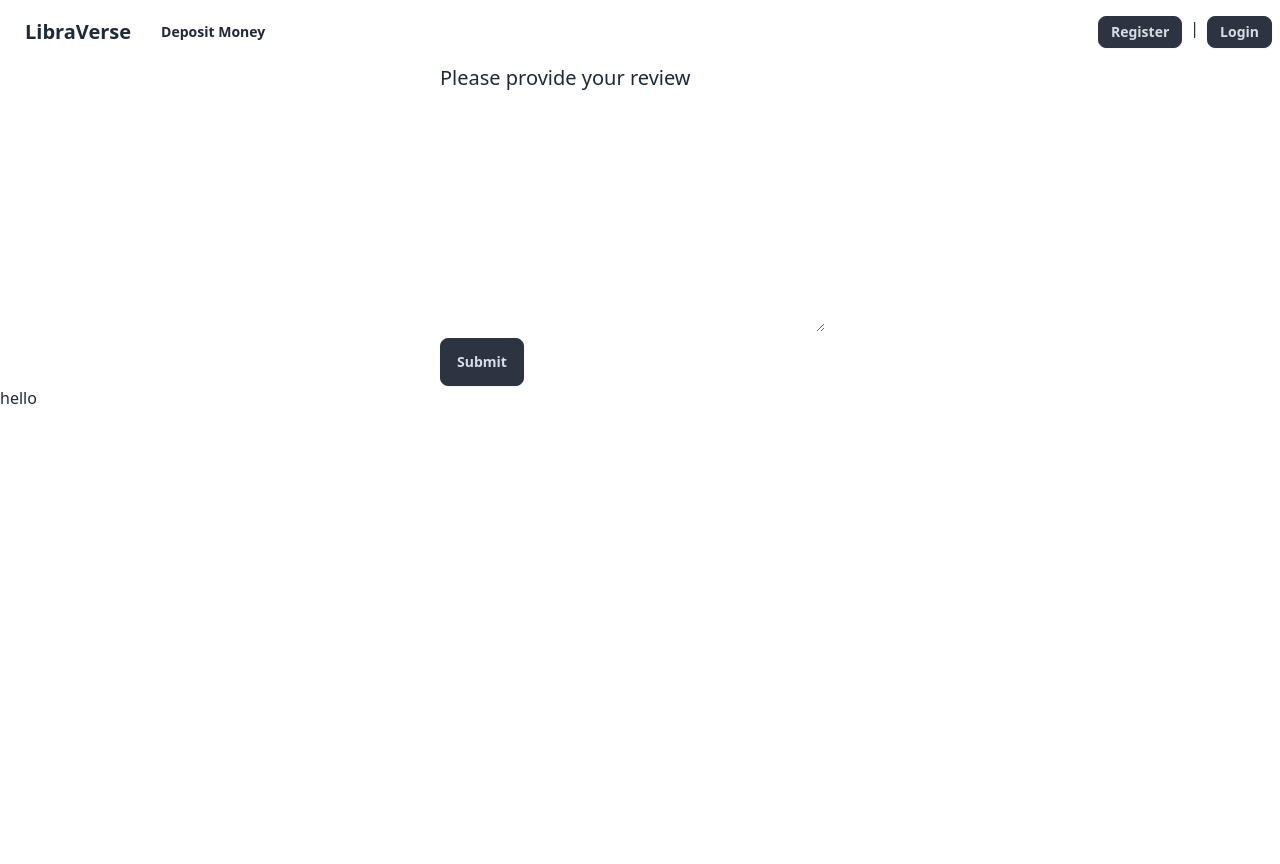
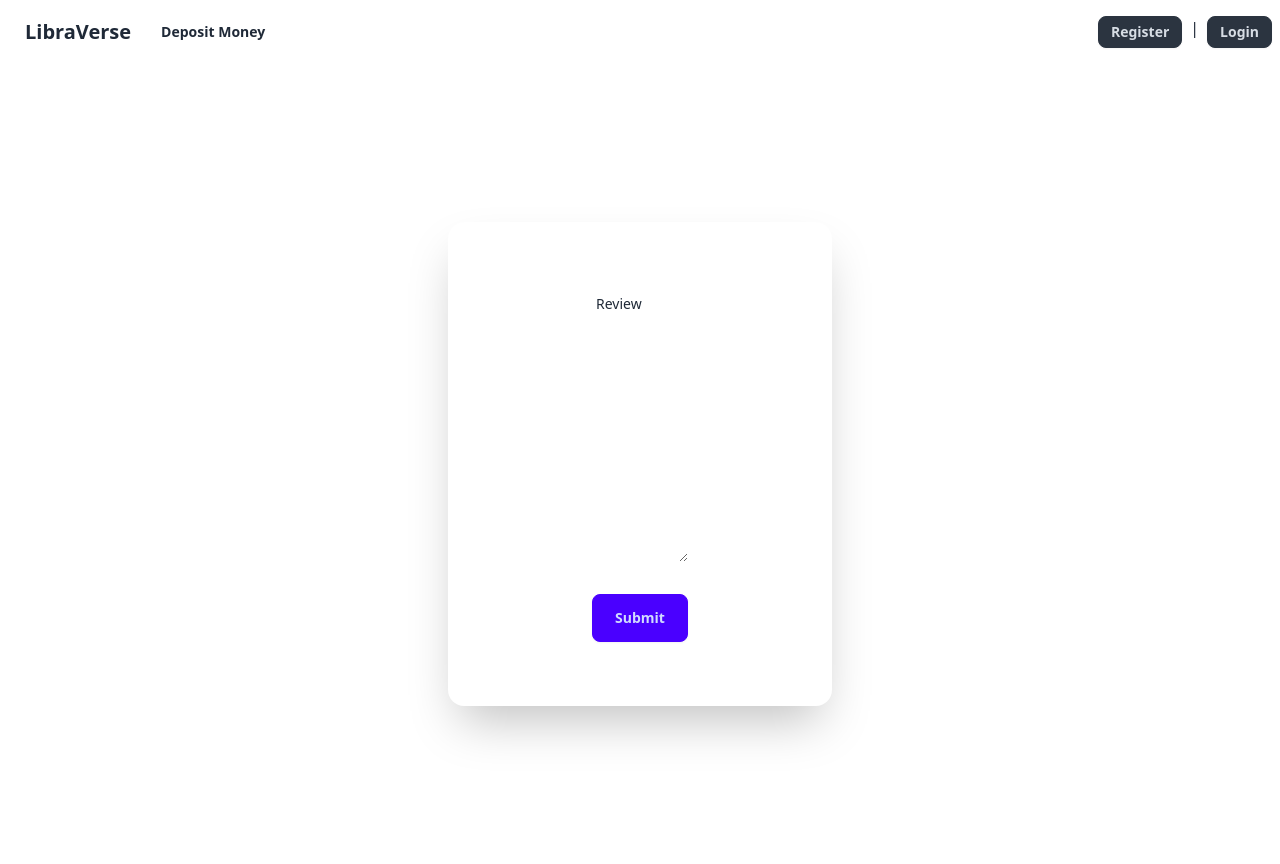
Before and after one commit to zillurahman10/library_management_system, a Django app: page /book/review/3 in a window 1280 px wide. Before the commit the page ends 404 px from the top, so only its background shows below. Run offline with Django 5.2, Linux system fonts and the light colour scheme; data comes from the database, SQL or seed files in the repository; both versions use the stored data as it was after the commit; some libraries are stand-ins or nearby versions.

Commit message:
Website done

```diff
--- a/books/forms.py
+++ b/books/forms.py
@@ -5,3 +5,6 @@ class ReviewForm(forms.ModelForm):
     class Meta:
         model = Review
         fields = ['description']
+        widget = {
+            'description': forms.Textarea(attrs={'class': 'textarea textarea-bordered'})
+        }
--- a/books/templates/details.html
+++ b/books/templates/details.html
@@ -13,7 +13,7 @@
           <button type="submit" class="btn btn-neutral btn-outline my-5">Borrow</button>
         </form>
         {% else %}
-        <div class="tooltip tooltip-bottom" data-tip="Please login to borrow this bool">
+        <div class="tooltip tooltip-bottom" data-tip="Please login to borrow this book">
           <button class="btn btn-neutral btn-disabled my-5">Borrow</button>
         </div>
         {% endif %}
--- a/books/templates/review.html
+++ b/books/templates/review.html
@@ -1,10 +1,34 @@
 {% extends "base.html" %}
 {% block content %}
-<form action="{% url 'post_review' id %}" class="mx-auto" style="width: 400px;">
-    {% csrf_token %}
-    <h1 class='text-xl'>Please provide your review </h1>
-    {{form.description}}
-    <button class="btn btn-neutral" type="submit">Submit</button>
-</form>
-hello
+<div>
+    {% for dt in data %}
+    <div class="card w-96 border mx-10">
+        <div class="card-body">
+            <p class="flex">
+                Commented by
+                <h2 class="card-title">{{dt.user.username}}</h2>
+            </p>
+          <p>{{dt.description}}</p>
+        </div>
+      </div>
+      {% endfor %}
+</div>
+    <div class="hero min-h-screen">
+        <div class="hero-content flex-col">
+          <div class="card shrink-0 w-full max-w-sm shadow-2xl bg-base-100 px-28 py-8">
+            <form action="{% url 'post_review' id %}" method="post" class="card-body">
+            {% csrf_token %}
+              <div class="form-control">
+                <label class="label">
+                  <span class="label-text">Review</span>
+                </label>
+                {{form.description}}
+              </div>
+              <div class="form-control mt-6">
+                <button type="submit" class="btn btn-primary">Submit</button>
+              </div>
+            </form>
+          </div>
+        </div>
+      </div>
 {% endblock %}
--- a/books/views.py
+++ b/books/views.py
@@ -11,7 +11,9 @@ def book_details(request, id):
 
 def review_page(request, id):
     form  = ReviewForm(request.POST)
-    return render(request, 'review.html', {'form': form, 'id': id})
+    book = Book.objects.get(id=id)
+    data = Review.objects.filter(book=book)
+    return render(request, 'review.html', {'form': form, 'id': id, 'data': data})
 def review(request, id):
     if request.method == 'POST':
         form  = ReviewForm(request.POST)
--- a/templates/base.html
+++ b/templates/base.html
@@ -23,7 +23,7 @@
       <div class="dropdown dropdown-end">
         <div tabindex="0" role="button" class="btn btn-ghost btn-circle avatar">
           <div class="w-10 rounded-full">
-            <img src="{{user.account.profile_image.url}}" />
+            <img src="https://cdn-icons-png.flaticon.com/128/456/456212.png" />
           </div>
         </div>
         <ul tabindex="0" class="mt-3 z-[1] p-2 shadow menu menu-sm dropdown-content bg-base-100 rounded-box w-52">
```
Also changed, not shown: db.sqlite3.
